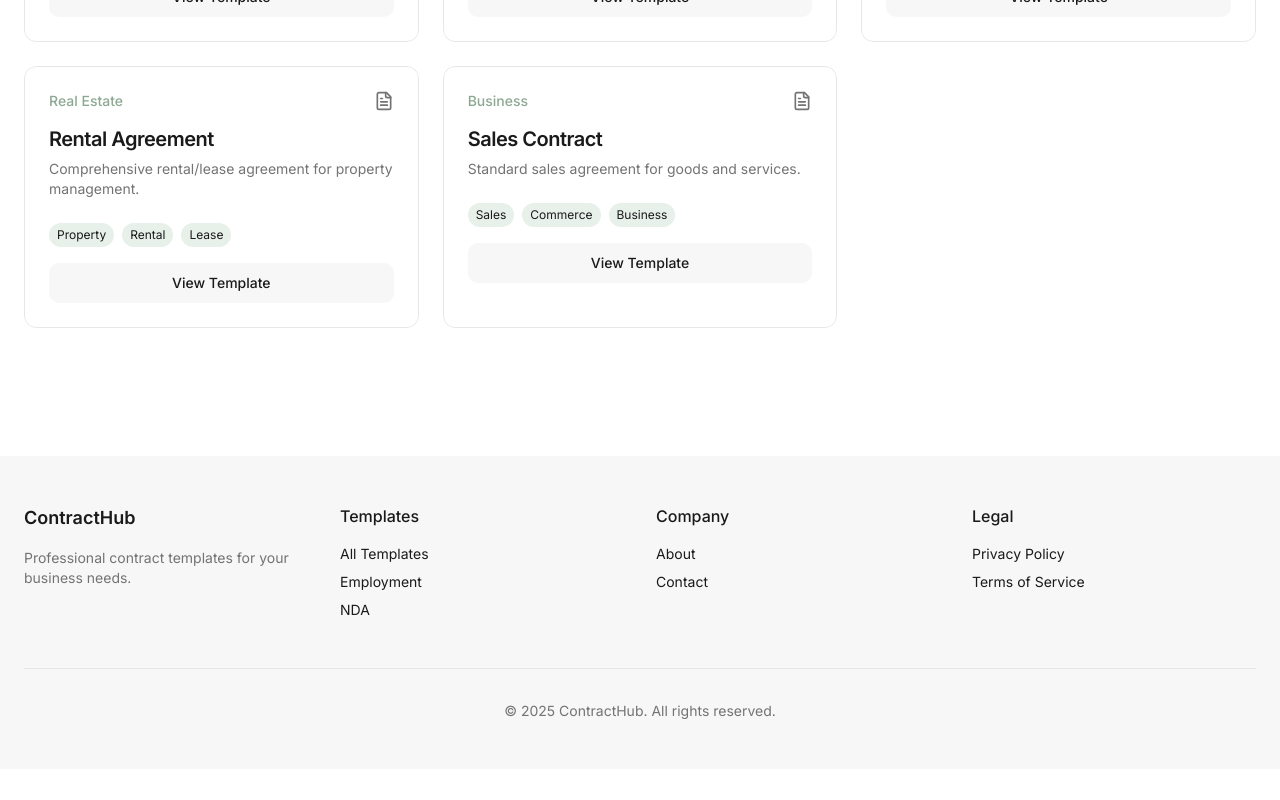
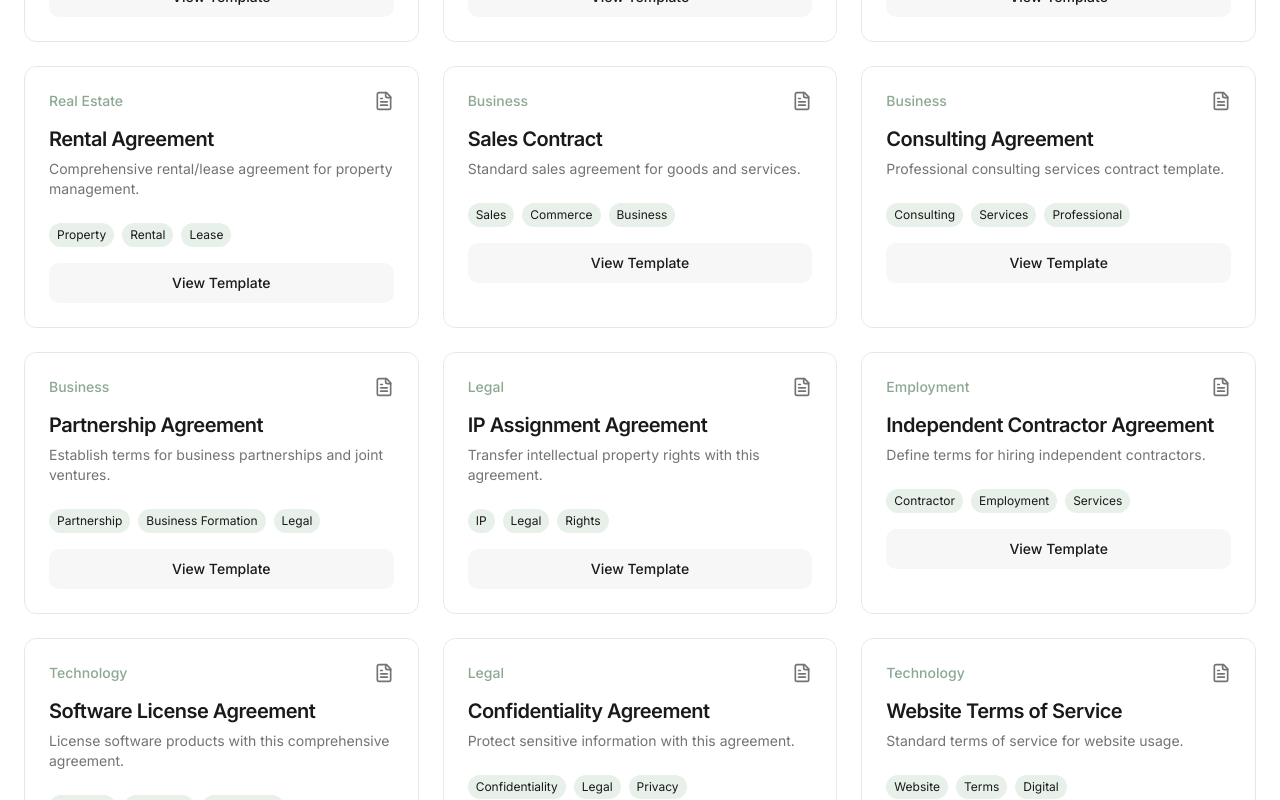
Before and after one commit to xitetech/contract-nexus, a React (Vite) app: page /templates in a window 1280 px wide. Shown: the part 600-1400 px from the top of the page. Before the commit the page ends 1369 px from the top, so only its background shows below. Built offline with nearby package versions, Linux system fonts and the light colour scheme.

Commit message:
Add more templates
Enhanced the collection of templates by adding new and improved options for users to choose from.
[skip gpt_engineer]

```diff
--- a/src/pages/Templates.tsx
+++ b/src/pages/Templates.tsx
@@ -17,7 +17,6 @@ import {
 import {
   Breadcrumb,
   BreadcrumbItem,
-  BreadcrumbLink,
   BreadcrumbList,
   BreadcrumbPage,
   BreadcrumbSeparator,
@@ -54,6 +53,7 @@ const templates = [
     description: "Define the terms of your service provision with this template.",
     category: "Business",
     tags: ["Services", "Business", "Contracts"],
+    preview: "This Service Agreement outlines the terms and conditions...",
   },
   {
     id: "rental",
@@ -61,6 +61,7 @@ const templates = [
     description: "Comprehensive rental/lease agreement for property management.",
     category: "Real Estate",
     tags: ["Property", "Rental", "Lease"],
+    preview: "This Rental Agreement is made and entered into on [DATE]...",
   },
   {
     id: "sales",
@@ -68,10 +69,67 @@ const templates = [
     description: "Standard sales agreement for goods and services.",
     category: "Business",
     tags: ["Sales", "Commerce", "Business"],
+    preview: "This Sales Agreement is made between the Seller and Buyer...",
   },
+  {
+    id: "consulting",
+    title: "Consulting Agreement",
+    description: "Professional consulting services contract template.",
+    category: "Business",
+    tags: ["Consulting", "Services", "Professional"],
+    preview: "This Consulting Agreement defines the terms of service...",
+  },
+  {
+    id: "partnership",
+    title: "Partnership Agreement",
+    description: "Establish terms for business partnerships and joint ventures.",
+    category: "Business",
+    tags: ["Partnership", "Business Formation", "Legal"],
+    preview: "This Partnership Agreement establishes the terms between partners...",
+  },
+  {
+    id: "intellectual-property",
+    title: "IP Assignment Agreement",
+    description: "Transfer intellectual property rights with this agreement.",
+    category: "Legal",
+    tags: ["IP", "Legal", "Rights"],
+    preview: "This Intellectual Property Assignment Agreement transfers...",
+  },
+  {
+    id: "independent-contractor",
+    title: "Independent Contractor Agreement",
+    description: "Define terms for hiring independent contractors.",
+    category: "Employment",
+    tags: ["Contractor", "Employment", "Services"],
+    preview: "This Independent Contractor Agreement establishes...",
+  },
+  {
+    id: "software-license",
+    title: "Software License Agreement",
+    description: "License software products with this comprehensive agreement.",
+    category: "Technology",
+    tags: ["Software", "Licensing", "Technology"],
+    preview: "This Software License Agreement grants the right to use...",
+  },
+  {
+    id: "confidentiality",
+    title: "Confidentiality Agreement",
+    description: "Protect sensitive information with this agreement.",
+    category: "Legal",
+    tags: ["Confidentiality", "Legal", "Privacy"],
+    preview: "This Confidentiality Agreement ensures the protection of...",
+  },
+  {
+    id: "website-terms",
+    title: "Website Terms of Service",
+    description: "Standard terms of service for website usage.",
+    category: "Technology",
+    tags: ["Website", "Terms", "Digital"],
+    preview: "These Terms of Service govern the use of the website...",
+  }
 ];
 
-const categories = ["All", "Business", "Employment", "Legal", "Real Estate"];
+const categories = ["All", "Business", "Employment", "Legal", "Real Estate", "Technology"];
 
 const Templates = () => {
   const [searchQuery, setSearchQuery] = useState("");
```
